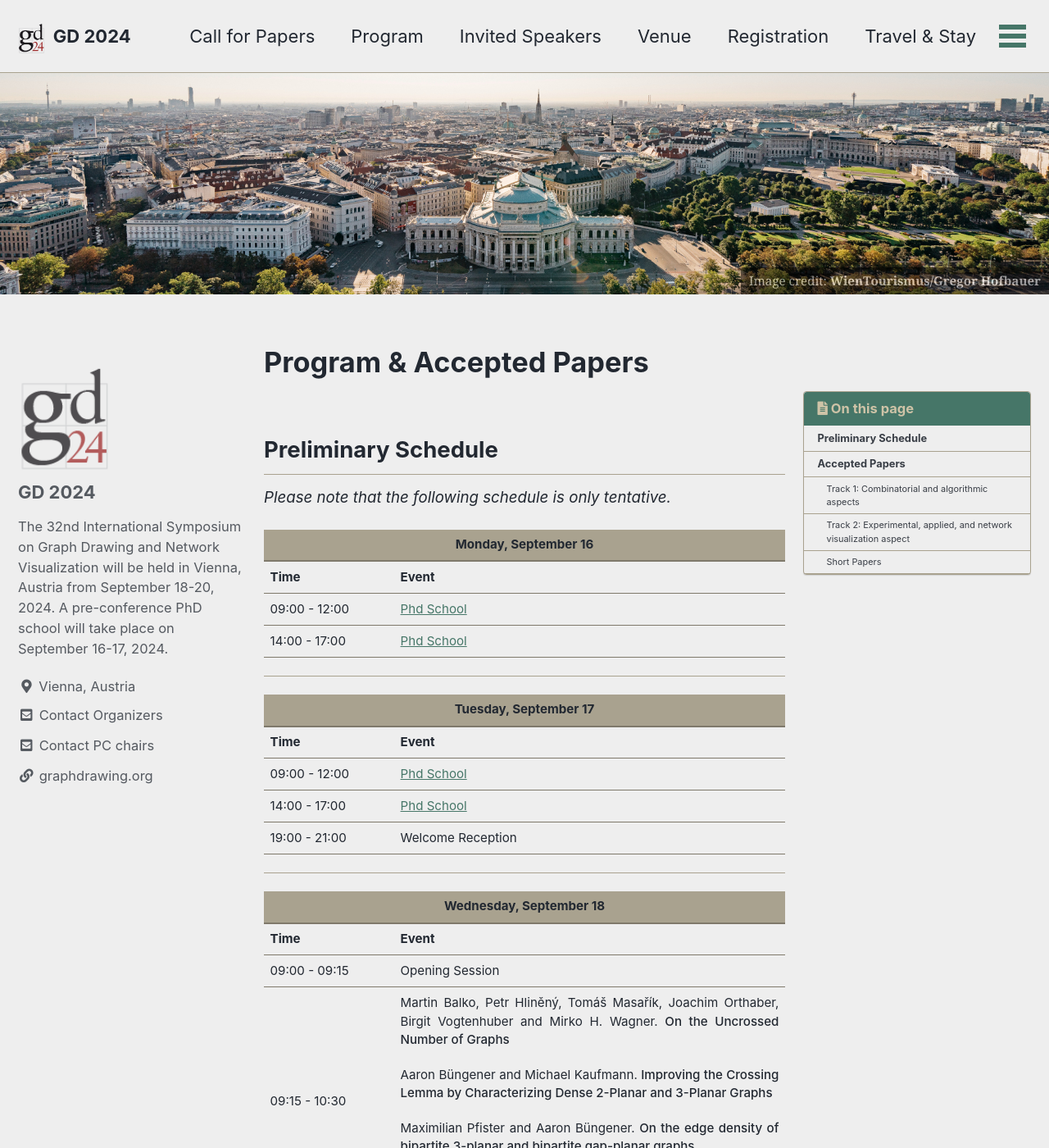
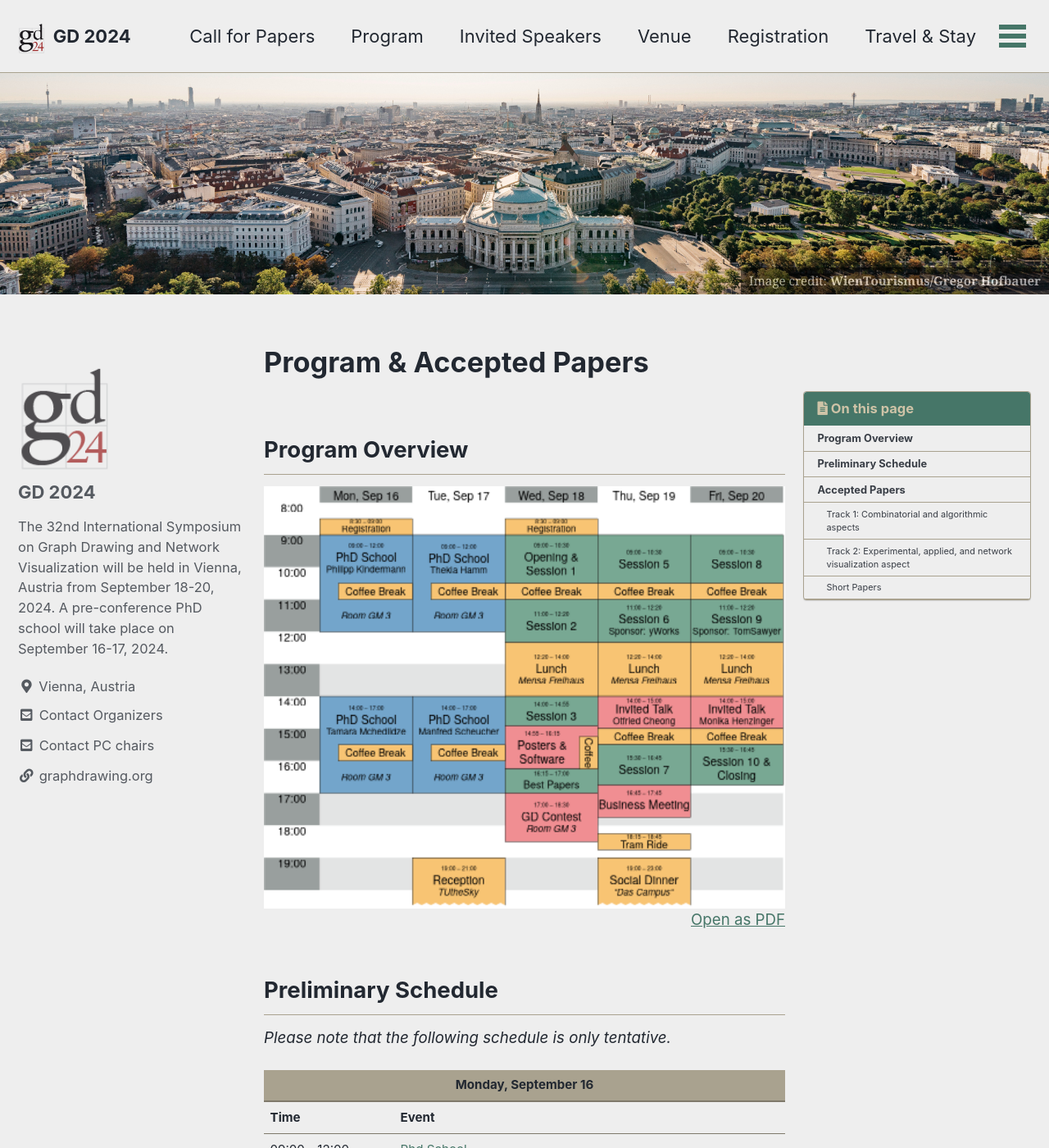
Before and after one commit to graphdrawing/gd2024, a Jekyll site: the page built from pages/program.md, in a window 1280 px wide and 1400 px high. Shown: the whole window at 82% size. Built offline with Jekyll 4.4.1, drawn with Linux system fonts in a browser that asks for light colours; cached includes are drawn as plain includes; formulas are drawn with MathJax 3.

Commit message:
add schedule

```diff
--- a/pages/program.md
+++ b/pages/program.md
@@ -40,6 +40,12 @@ usemathjax: true
     display: inherit !important;
   }
 </style>
+
+## Program Overview
+<div><a href="../../assets/pdfs/schedule-web.pdf" target="_blank"><img src="../../assets/images/program/schedule-web.png" width="100%" /></a></div>
+<p style="display: flex; justify-content: space-between;">
+<span>&nbsp;</span>
+<a href="../../assets/pdfs/schedule-web.pdf" target="_blank">Open as PDF</a></p>
 
 ## Preliminary Schedule
 
```
Also changed, not shown: pages/venue.md (+10 -2 lines), assets/images/program/schedule-web.png (added), 1 other file.
